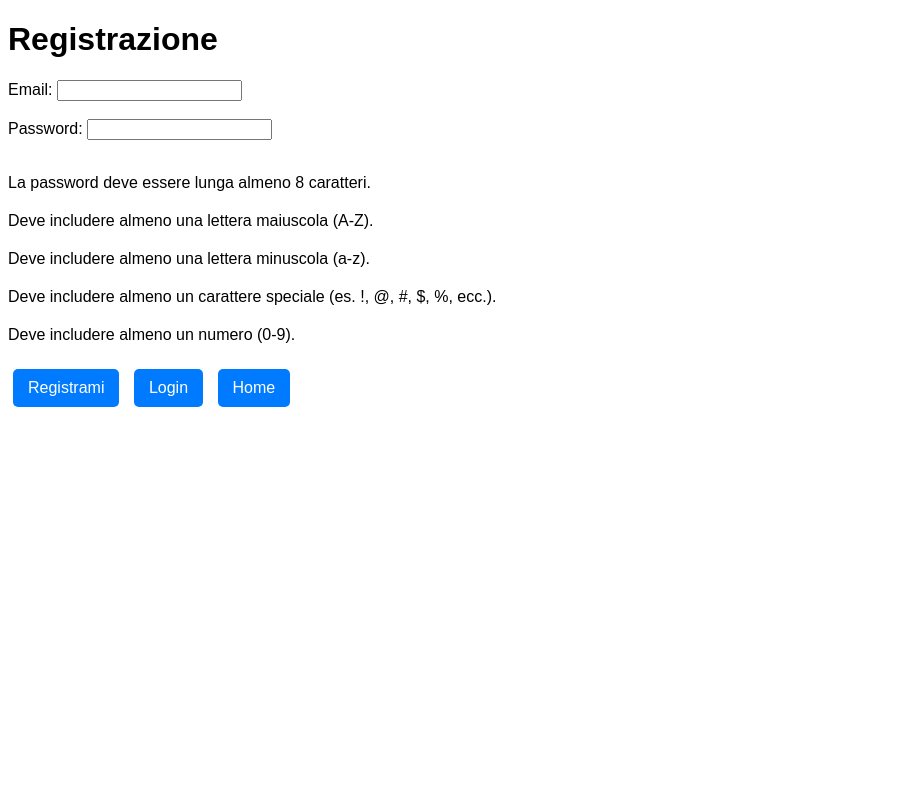
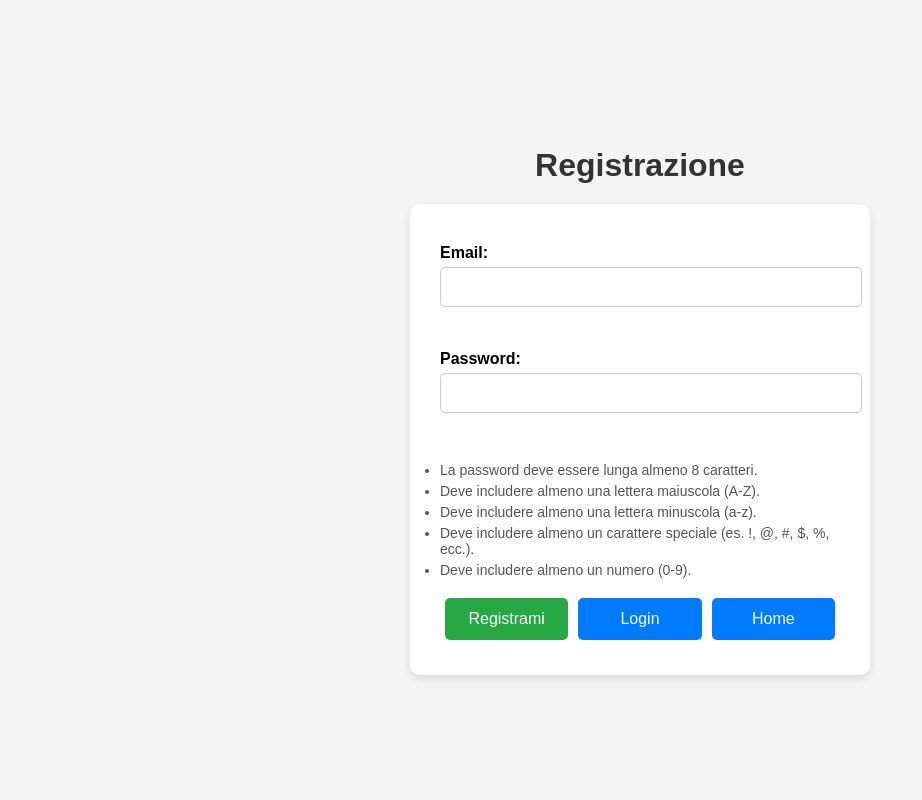
Before and after one commit to nicolasvisci/SOAS_exam, a Flask app: page /register in a window 1280 px wide. Shown: the whole page, without its empty margins (0-922 px from the left). Run offline with Flask 3, Linux system fonts and the light colour scheme.

Commit message:
Migliorato stile pagine

```diff
--- a/templates/register.html
+++ b/templates/register.html
@@ -6,37 +6,92 @@
     <title>Registrazione</title>
     <link rel="shortcut icon" href="{{ url_for('static', filename='favicon.ico') }}">
     <style>
-
         body {
             font-family: Arial, sans-serif;
+            background-color: #f4f4f4;
+            margin: 0;
+            padding: 0;
+            display: flex;
+            flex-direction: column;
+            align-items: center;
+            justify-content: center;
+            height: 100vh;
         }
-        .btn-container {
+
+        h1 {
+            color: #333;
             margin-bottom: 20px;
         }
+
+        form {
+            background: white;
+            padding: 30px;
+            border-radius: 10px;
+            box-shadow: 0 4px 10px rgba(0, 0, 0, 0.1);
+            width: 100%;
+            max-width: 400px;
+            text-align: center;
+        }
+
+        label {
+            font-weight: bold;
+            display: block;
+            margin: 10px 0 5px;
+            text-align: left;
+        }
+
+        input {
+            width: 100%;
+            padding: 10px;
+            margin-bottom: 15px;
+            border: 1px solid #ccc;
+            border-radius: 5px;
+            font-size: 16px;
+        }
+
+        ul {
+            text-align: left;
+            padding: 0;
+            margin-bottom: 15px;
+        }
+
+        li {
+            font-size: 14px;
+            color: #555;
+            margin-bottom: 5px;
+        }
+
+        .btn-container {
+            margin-top: 10px;
+            display: flex;
+            justify-content: space-between;
+        }
+
         .btn {
-            display: inline-block;
-            padding: 10px 15px;
+            flex: 1;
+            text-align: center;
+            padding: 12px;
             margin: 5px;
             background-color: #007BFF;
             color: white;
             text-decoration: none;
             border-radius: 5px;
+            border: none;
             font-size: 16px;
-            border: none;
             cursor: pointer;
+            transition: background 0.3s ease;
         }
+
         .btn:hover {
             background-color: #0056b3;
         }
-        ul {
-            list-style-type: none;
-            padding: 0;
+
+        .btn[type="submit"] {
+            background-color: #28a745;
         }
-        li {
-            margin-bottom: 20px;
-        }
-        hr {
-            border: 1px solid #ddd;
+
+        .btn[type="submit"]:hover {
+            background-color: #218838;
         }
     </style>
 
```
Also changed, not shown: templates/add_cve.html (+71 -42 lines), templates/dashboard.html (+60 -17 lines), templates/index.html (+51 -10 lines), templates/login.html (+55 -12 lines).
